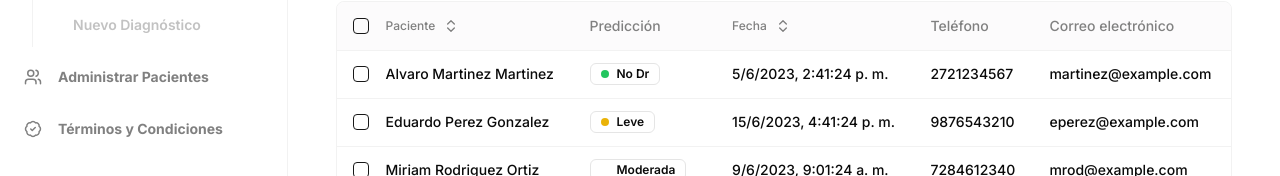
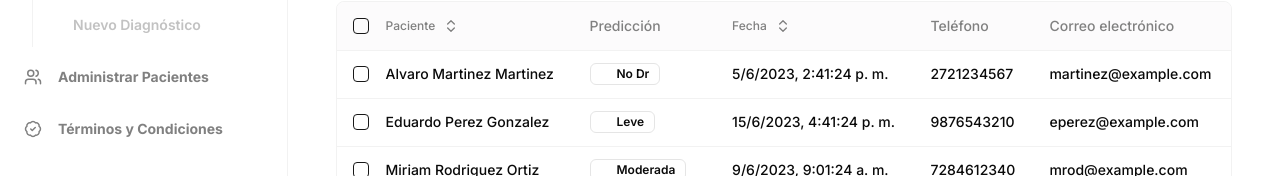
Before and after one commit to omgismartinez/eye, a Next.js app: page /all in a window 1280 px wide. Shown: the part 290-466 px from the top of the page. Built offline with nearby package versions, Linux system fonts and the light colour scheme.

Commit message:
🌌 refactor (marker): types + style conditional

```diff
--- a/components/tables/marker.tsx
+++ b/components/tables/marker.tsx
@@ -1,19 +1,24 @@
 import { cn } from '@/lib/utils'
+import { Status } from '@/types'
 
-interface MarkerProps {
-    value: string
-}
+type MarkerProps = {
+    label: Status | string
+    className?: string
+} & ({ type?: 'marker' } | { type?: 'badge', value: number })
 
-export default function Marker({ value }: MarkerProps) {
+export default function Marker(props: MarkerProps) {
+    const { type = 'marker' } = props
     return (
         <div
-            className={cn('w-2 h-2 rounded-full mr-2', {
-                'bg-green-500': value === 'no dr',
-                'bg-yellow-500': value === 'leve',
-                'bg-yellow-700': value === 'moderado',
-                'bg-red-500': value === 'severo',
-                'bg-red-700': value === 'proliferativo',
-            })}
+            className={cn('h-2 rounded-full', {
+                'bg-green-500': props.label === 'no dr',
+                'bg-yellow-500': props.label === 'leve',
+                'bg-yellow-700': props.label === 'moderada',
+                'bg-red-500': props.label === 'severa',
+                'bg-red-700': props.label === 'proliferativa',
+                'w-2 mr-2': type === 'marker'
+            }, props.className)}
+            style={{ width: props.type === 'badge' ? `${props.value * 100}%` : undefined, }}
         />
     )
 }
```
